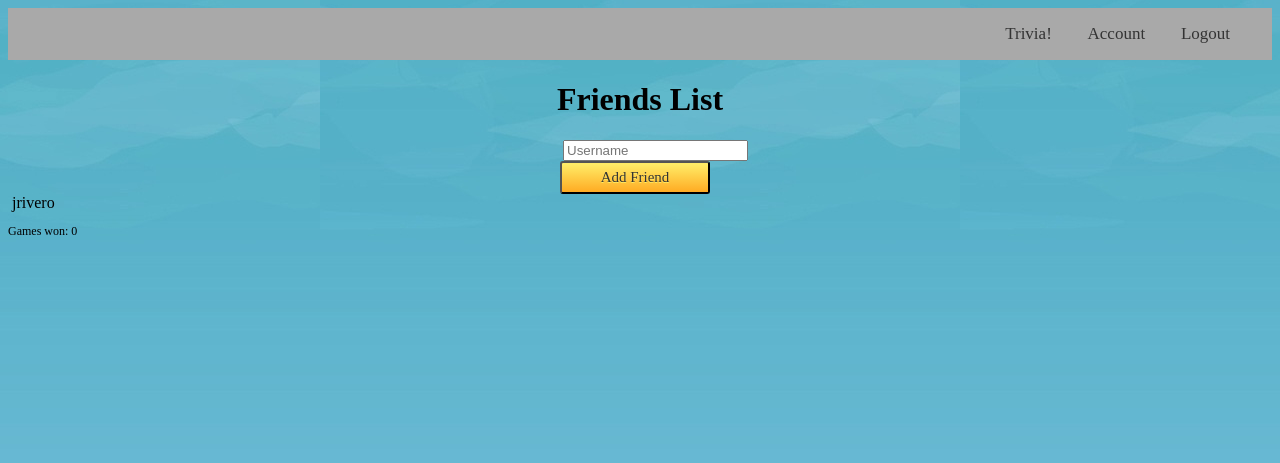
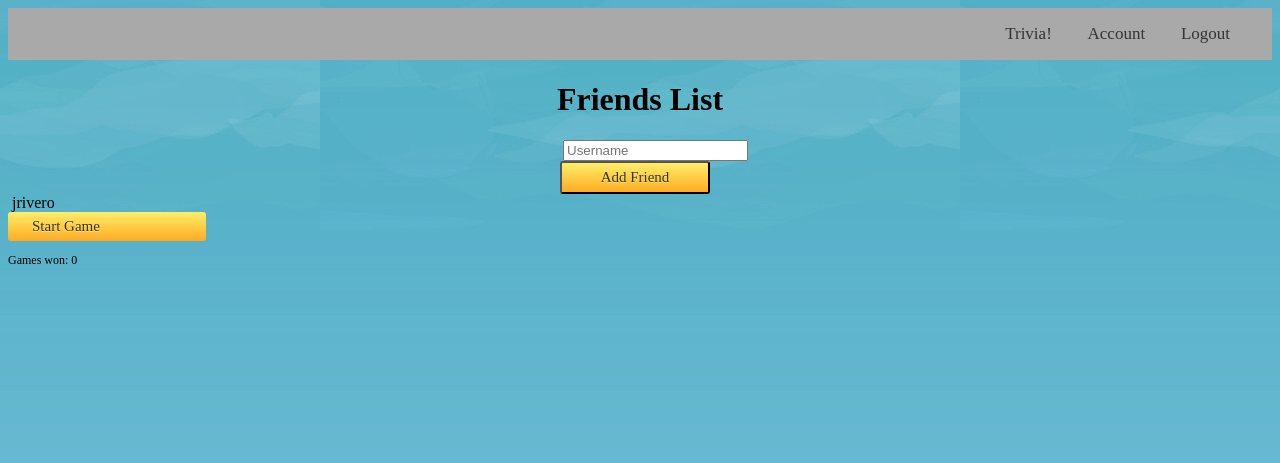
Before and after one commit to jorgerivero3/project_2, a Flask app: page /friends in a window 1280 px wide. Shown: the top 463 px of the page. Run offline with Flask 2, Linux system fonts and the light colour scheme; a user stored in the database is signed in; data comes from the database, SQL or seed files in the repository; tables that the repository leaves empty hold one stand-in row (values such as "Sample post"); some web fonts are replaced.

Commit message:
most of only system is place

```diff
--- a/Application/routes.py
+++ b/Application/routes.py
@@ -145,11 +145,7 @@ def score(id):
 	game = Game.query.get_or_404(id)
 	if current_user != game.player1 or current_user != game.player2:
 		abort(403)
-	if game.over:
-		text = 'Waiting for other player'
-	else:
-		text = 'Gameover'
-	return render_template('gameover.html', text=text, game=game)
+	return render_template('score.html', title="score", game=game)
 
 @application.route("/select")
 def select():
@@ -172,6 +168,9 @@ def gameover(number, score1, score2):
 @application.route("/friends/<id>")
 @login_required
 def friendgame(id):
+	game = Game.query.get_or_404(id)
+	if current_user != game.player1 or current_user != game.player2:
+		abort(403)
 	questions = get_questions("10")
 	for question in questions:
 		question['incorrect_answers'].append(question['correct_answer'])
--- a/Application/templates/friendList.html
+++ b/Application/templates/friendList.html
@@ -10,6 +10,7 @@
 	{% for friend in current_user.friend_list %}
 		<img class="rounded-circle game-img" src="{{ friend.image_file }}">
 		{{ friend.username }}<br>
+		<a href="/create/{{friend.id}}" class="myButton">Start Game</a><br>
 		<p>Games won: {{friend.games_won}}</p>
 	<!-- end of loop to go here -->
 	{% endfor %}
--- a/Application/templates/score.html
+++ b/Application/templates/score.html
@@ -22,7 +22,7 @@
 		{% endif %}
 	{% endif %}
 		<br><br>
-		<a href="/select" class="myButton">Play Again</a>
+		<a href="/home" class="myButton">Continue</a>
 
 	</div>
 
```
Also changed, not shown: 2 other files.
